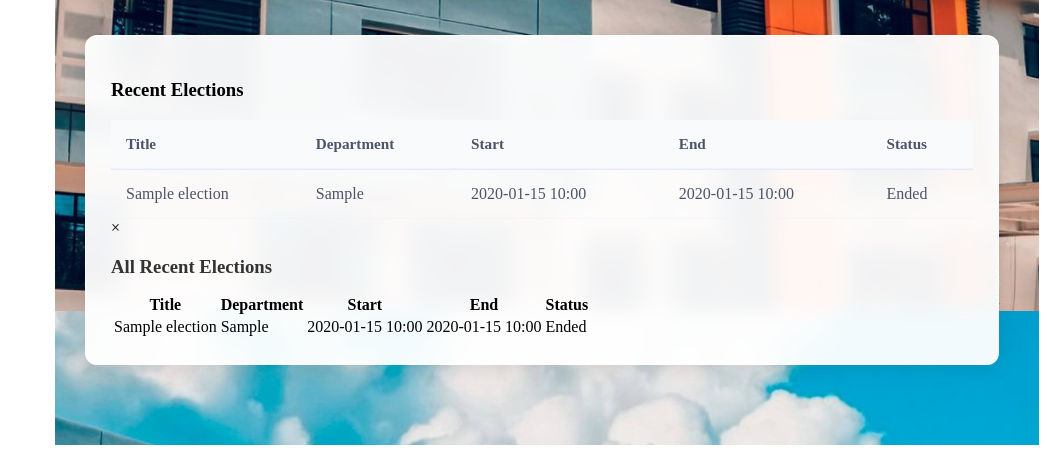
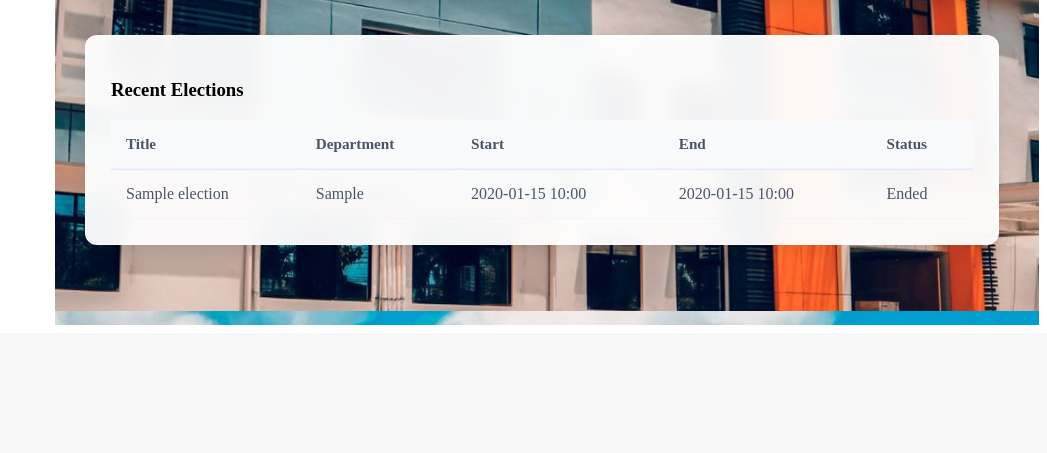
Before and after one commit to missingunknown78-star/student_voting, a Flask app: template admin/templates/admin_dashboard.html in a window 1280 px wide. Shown: the part 1297-1750 px from the top of the page, without its empty margins (233-1280 px from the left). After the commit the page ends 1622 px from the top, so only its background shows below. Run offline with Flask 3, Linux system fonts and the light colour scheme; tables that the repository leaves empty hold one stand-in row (values such as "Sample post"); the template is opened without the code that fills it: values that come from a table or form of the project are taken from there, most other values are stand-ins (such as "Sample title", 1, 10 or a date in 2020).

Commit message:
Fixed model Recent election in dashboard admin

```diff
--- a/admin/static/css/admin_dashboard.css
+++ b/admin/static/css/admin_dashboard.css
@@ -442,3 +442,150 @@
     padding: 2px 6px;
     border-radius: 999px;
 }
+
+
+
+/* ------------------- Modal (Recent Elections - See More) ------------------- */
+.modal {
+    display: none; /* hidden by default */
+    position: fixed;
+    z-index: 9999; /* must be higher than sidebar & charts */
+    left: 0;
+    top: 0;
+    width: 100%;
+    height: 100%;
+    overflow: auto;
+
+    /* dark overlay */
+    background-color: rgba(0, 0, 0, 0.5);
+    backdrop-filter: blur(4px);
+}
+
+/* Modal Content Box */
+.modal-content {
+    background: #ffffff;
+    margin: 5% auto;
+    padding: 25px;
+    border-radius: 12px;
+    width: 90%;
+    max-width: 900px;
+
+    box-shadow: 0 20px 50px rgba(0, 0, 0, 0.25);
+    animation: modalFadeIn 0.25s ease-out;
+}
+
+/* Close Button */
+.modal .close {
+    float: right;
+    font-size: 26px;
+    font-weight: bold;
+    cursor: pointer;
+    color: #64748b;
+}
+
+.modal .close:hover {
+    color: #ef4444;
+}
+
+/* Modal Table */
+.modal-content table {
+    width: 100%;
+    border-collapse: collapse;
+}
+
+.modal-content th,
+.modal-content td {
+    padding: 14px;
+    border-bottom: 1px solid #e5e7eb;
+    text-align: left;
+}
+
+.modal-content th {
+    background: #f8fafc;
+    font-weight: 600;
+}
+
+/* Animation */
+@keyframes modalFadeIn {
+    from {
+        opacity: 0;
+        transform: translateY(-10px);
+    }
+    to {
+        opacity: 1;
+        transform: translateY(0);
+    }
+}
+
+
+/* ------------------- See More Button ------------------- */
+.see-more-btn {
+    margin-top: 15px;
+    padding: 10px 22px;
+
+    background: linear-gradient(135deg, #2c7be5, #1a5bb8);
+    color: #ffffff;
+    font-size: 0.95rem;
+    font-weight: 600;
+    letter-spacing: 0.3px;
+
+    border: none;
+    border-radius: 8px;
+    cursor: pointer;
+
+    display: inline-flex;
+    align-items: center;
+    gap: 8px;
+
+    box-shadow: 0 6px 15px rgba(44, 123, 229, 0.35);
+    transition: all 0.25s ease;
+}
+
+/* Hover effect */
+.see-more-btn:hover {
+    background: linear-gradient(135deg, #1a5bb8, #144a9c);
+    transform: translateY(-2px);
+    box-shadow: 0 10px 25px rgba(44, 123, 229, 0.45);
+}
+
+/* Active (click) */
+.see-more-btn:active {
+    transform: translateY(0);
+    box-shadow: 0 5px 12px rgba(44, 123, 229, 0.3);
+}
+
+/* Focus (keyboard accessibility) */
+.see-more-btn:focus {
+    outline: none;
+    box-shadow: 0 0 0 3px rgba(44, 123, 229, 0.35);
+}
+
+/* Optional: center align button */
+.recent-elections-container .see-more-btn {
+    display: block;
+    margin-left: auto;
+}
+
+
+/* ------------------- Hide Scrollbar inside Modal ------------------- */
+
+/* Allow scrolling */
+.modal {
+    overflow-y: auto;
+}
+
+/* Chrome, Edge, Safari */
+.modal::-webkit-scrollbar {
+    width: 0;
+    height: 0;
+}
+
+/* Firefox */
+.modal {
+    scrollbar-width: none;
+}
+
+/* IE / old Edge */
+.modal {
+    -ms-overflow-style: none;
+}
--- a/admin/templates/admin_dashboard.html
+++ b/admin/templates/admin_dashboard.html
@@ -13,7 +13,7 @@
     <h1>COMELEC Dashboard</h1>
 
     <!-- Messages Icon -->
-    <a href="{{ url_for('admin.messages') }}" class="message-icon">
+    <a href="{{ url_for('admin.messages_page') }}" class="message-icon">
         <i class="fa-solid fa-envelope"></i>
         {% if unread_messages and unread_messages > 0 %}
             <span class="message-badge">{{ unread_messages }}</span>
```
Also changed, not shown: admin/routes.py (+28 -0 lines).
